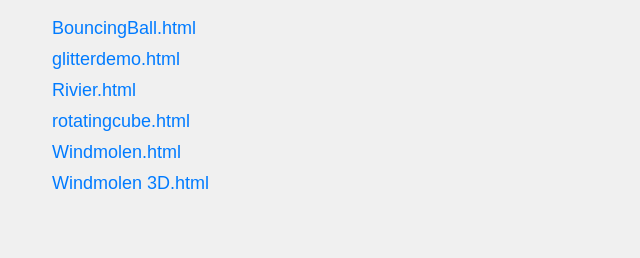
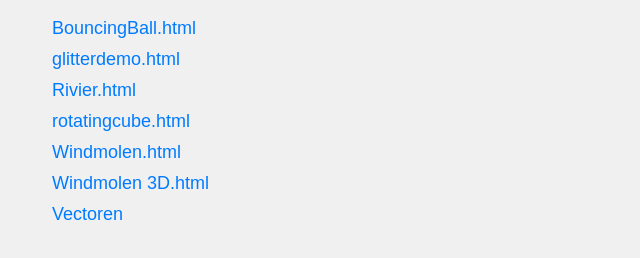
Before and after one commit to FidelDworp/Games-with-kids, a plain HTML site: page index.html in a window 1280 px wide. Shown: the part 80-338 px from the top of the page, without its empty margins (288-928 px from the left). Drawn offline with Linux system fonts and the light colour scheme.

Commit message:
Update index.html

```diff
--- a/index.html
+++ b/index.html
@@ -42,6 +42,7 @@
         <li><a href="rotatingcube.html">rotatingcube.html</a></li>
         <li><a href="Windmolen.html">Windmolen.html</a></li>
         <li><a href="Windmolen 3D.html">Windmolen 3D.html</a></li>
+        <li><a href="Vectoren.html">Vectoren</a></li>
     </ul>
 </body>
 </html>
```
